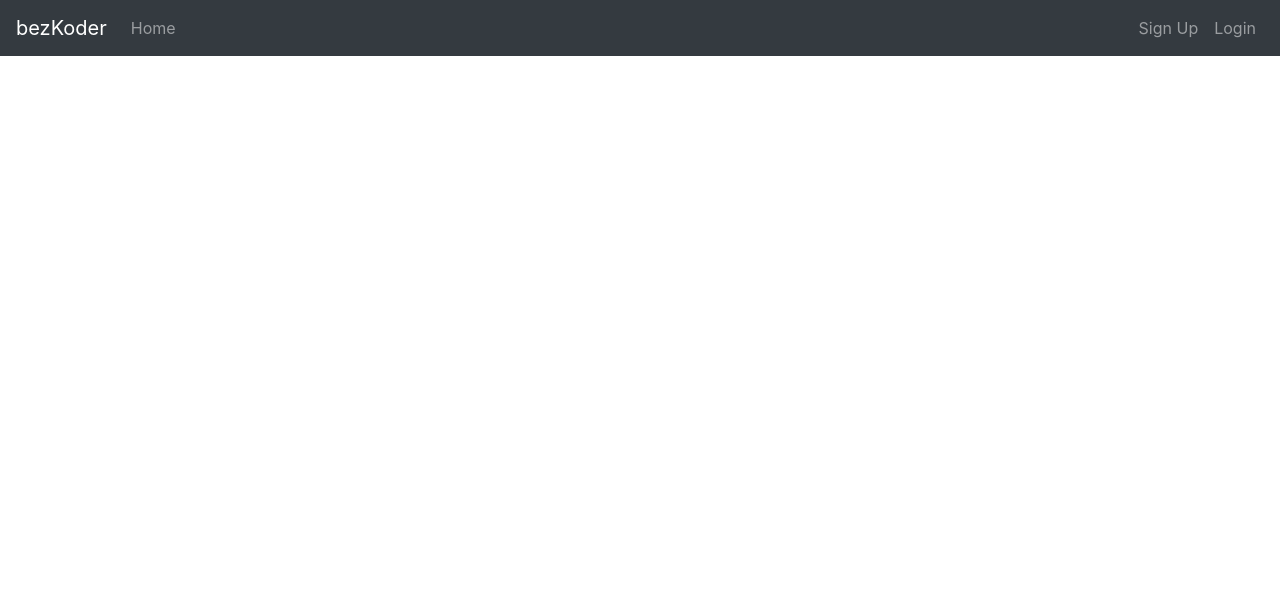
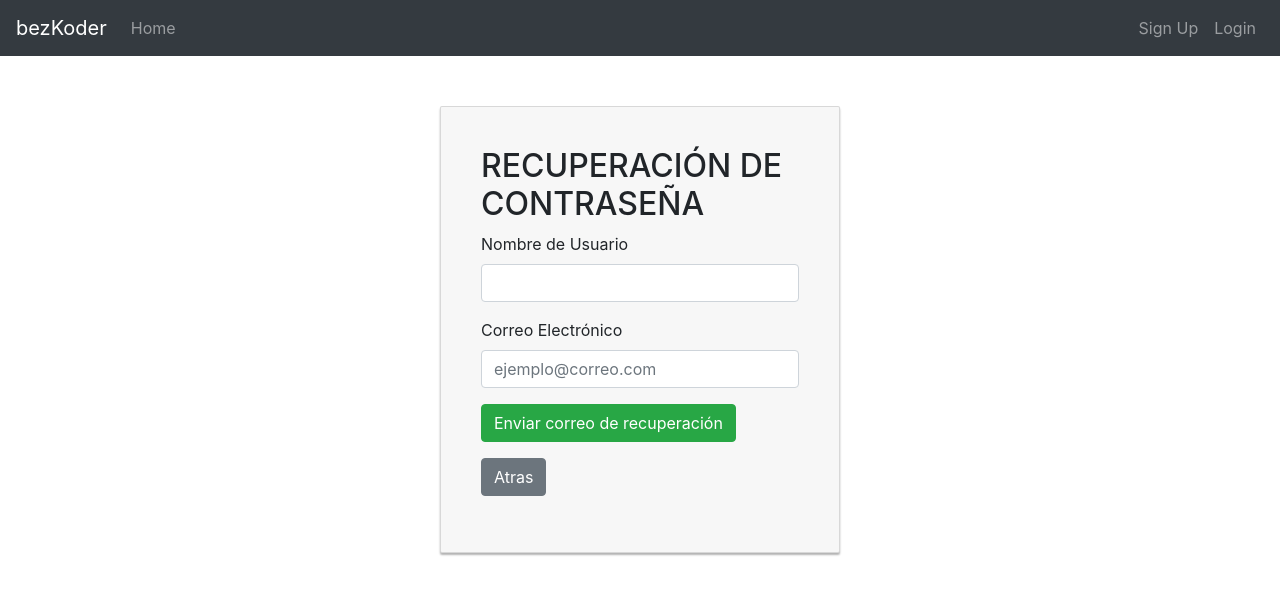
Before and after one commit to Nickygrv/Frontend-Taller-de-Desarrollo, an Angular app in the folder webs-frontend/: page /recuperar-contrasena in a window 1280 px wide. Before the commit this address led to /. Shown: the top 594 px of the page. Built offline with nearby package versions, Linux system fonts and the light colour scheme.

Commit message:
Descripción de los cambios realizados

```diff
--- a/webs-frontend/src/app/app-routing.module.ts
+++ b/webs-frontend/src/app/app-routing.module.ts
@@ -8,6 +8,7 @@ import { ProfileComponent } from './profile/profile.component';
 import { BoardUserComponent } from './board-user/board-user.component';
 import { BoardModeratorComponent } from './board-moderator/board-moderator.component';
 import { BoardAdminComponent } from './board-admin/board-admin.component';
+import { RecuperarContrasenaComponent } from './recuperar-contrasena/recuperar-contrasena.component';
 
 const routes: Routes = [
   { path: 'home', component: HomeComponent },
@@ -17,6 +18,7 @@ const routes: Routes = [
   { path: 'user', component: BoardUserComponent },
   { path: 'mod', component: BoardModeratorComponent },
   { path: 'admin', component: BoardAdminComponent },
+  { path: 'recuperar-contrasena', component: RecuperarContrasenaComponent },
   { path: '', redirectTo: 'home', pathMatch: 'full' }
 ];
 
--- a/webs-frontend/src/app/app.module.ts
+++ b/webs-frontend/src/app/app.module.ts
@@ -14,6 +14,7 @@ import { BoardModeratorComponent } from './board-moderator/board-moderator.compo
 import { BoardUserComponent } from './board-user/board-user.component';
 
 import { authInterceptorProviders } from './_helpers/auth.interceptor';
+import { RecuperarContrasenaComponent } from './recuperar-contrasena/recuperar-contrasena.component';
 
 @NgModule({
   declarations: [
@@ -24,7 +25,8 @@ import { authInterceptorProviders } from './_helpers/auth.interceptor';
     ProfileComponent,
     BoardAdminComponent,
     BoardModeratorComponent,
-    BoardUserComponent
+    BoardUserComponent,
+    RecuperarContrasenaComponent
   ],
   imports: [
     BrowserModule,
--- a/webs-frontend/src/app/login/login.component.html
+++ b/webs-frontend/src/app/login/login.component.html
@@ -62,6 +62,11 @@
         </button>
       </div>
       <div class="form-group">
+        <a routerLink="/recuperar-contrasena" class="btn btn-link">
+          ¿Olvidaste tu contraseña?
+        </a>
+      </div>
+      <div class="form-group">
         <div
           class="alert alert-danger"
           role="alert"
@@ -70,7 +75,9 @@
           Login failed: {{ errorMessage }}
         </div>
       </div>
+
     </form>
+
 
     <div class="alert alert-success" *ngIf="isLoggedIn">
       Logged in as {{ roles }}.
--- /dev/null
+++ b/webs-frontend/src/app/recuperar-contrasena/recuperar-contrasena.component.css
@@ -0,0 +1,21 @@
+.card-container.card {
+    max-width: 400px !important;
+    padding: 40px 40px;
+  }
+
+  .card {
+    background-color: #f7f7f7;
+    padding: 20px 25px 30px;
+    margin: 0 auto 25px;
+    margin-top: 50px;
+    -moz-border-radius: 2px;
+    -webkit-border-radius: 2px;
+    border-radius: 2px;
+    -moz-box-shadow: 0px 2px 2px rgba(0, 0, 0, 0.3);
+    -webkit-box-shadow: 0px 2px 2px rgba(0, 0, 0, 0.3);
+    box-shadow: 0px 2px 2px rgba(0, 0, 0, 0.3);
+  }
+
+  .alert {
+    margin-top: 10px;
+  }
--- /dev/null
+++ b/webs-frontend/src/app/recuperar-contrasena/recuperar-contrasena.component.html
@@ -0,0 +1,46 @@
+<div class="card card-container">
+    <h2>RECUPERACIÓN DE CONTRASEÑA</h2>
+    <form (ngSubmit)="onSubmit()" #f="ngForm">
+      <div class="form-group">
+        <label for="username">Nombre de Usuario</label>
+        <input
+          type="text"
+          id="username"
+          class="form-control"
+          name="username"
+          [(ngModel)]="form.username"
+          required
+          #username="ngModel"
+        />
+        <div *ngIf="username.invalid && f.submitted" class="alert alert-danger">
+          Nombre de usuario es requerido
+        </div>
+      </div>
+      <div class="form-group">
+        <label for="email">Correo Electrónico</label>
+        <input
+          type="email"
+          id="email"
+          class="form-control"
+          name="email"
+          [(ngModel)]="form.email"
+          required
+          pattern="[a-zA-Z0-9._%+-]+@[a-zA-Z0-9.-]+\.[a-zA-Z]{2,}$"
+          placeholder="ejemplo@correo.com"
+          #email="ngModel"
+        />
+        <div *ngIf="email.invalid && f.submitted" class="alert alert-danger">
+          <div *ngIf="email.errors?.['required']">Correo electrónico es requerido</div>
+          <div *ngIf="email.errors?.['pattern']">Correo electrónico no es válido</div>
+        </div>
+      </div>
+      <button type="submit" class="btn btn-success">Enviar correo de recuperación</button>
+      <div *ngIf="successMessage" class="alert alert-success">{{ successMessage }}</div>
+      <div *ngIf="errorMessage" class="alert alert-danger">{{ errorMessage }}</div>
+    </form>
+    <div class="form-group mt-3">
+        <a routerLink="/login" class="btn btn-secondary">
+          Atras
+        </a>
+      </div>
+  </div>
--- /dev/null
+++ b/webs-frontend/src/app/recuperar-contrasena/recuperar-contrasena.component.ts
@@ -0,0 +1,28 @@
+import { Component } from '@angular/core';
+
+@Component({
+  selector: 'app-recuperar-contrasena',
+  templateUrl: './recuperar-contrasena.component.html',
+  styleUrls: ['./recuperar-contrasena.component.css']
+})
+export class RecuperarContrasenaComponent {
+  form: any = {
+    username: null,
+    email: null
+  };
+  successMessage: string = '';
+  errorMessage: string = '';
+
+  onSubmit(): void {
+    // Implementa la lógica para manejar el envío del correo de recuperación
+    if (this.form.email && this.form.username) {
+      // Simulación de envío exitoso
+      this.successMessage = 'Correo enviado con éxito';
+      this.errorMessage = '';
+    } else {
+      // Simulación de error
+      this.successMessage = '';
+      this.errorMessage = 'ERROR AL ENVIAR EL CORREO';
+    }
+  }
+}
```
Also changed, not shown: 1 other file (tests, documents, lock files or other folders).
